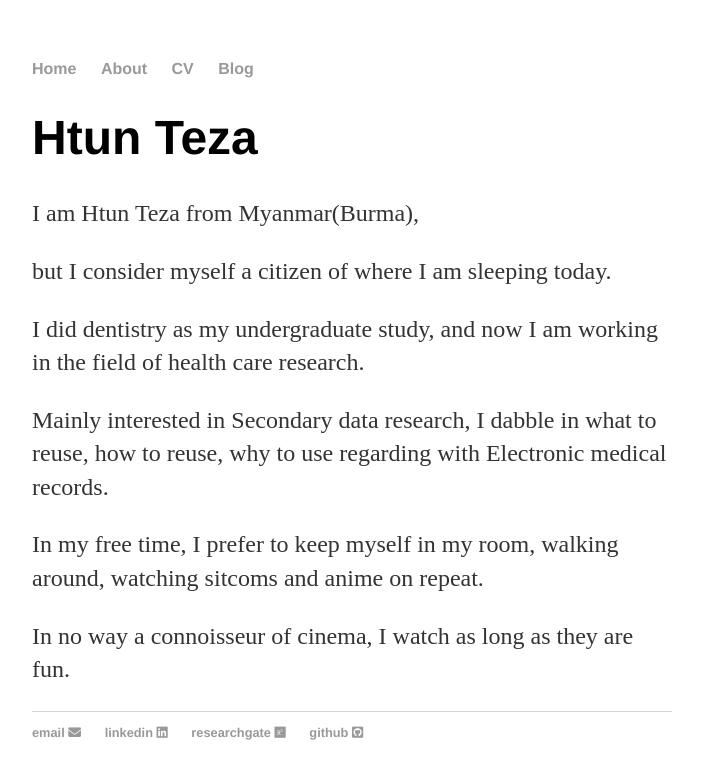
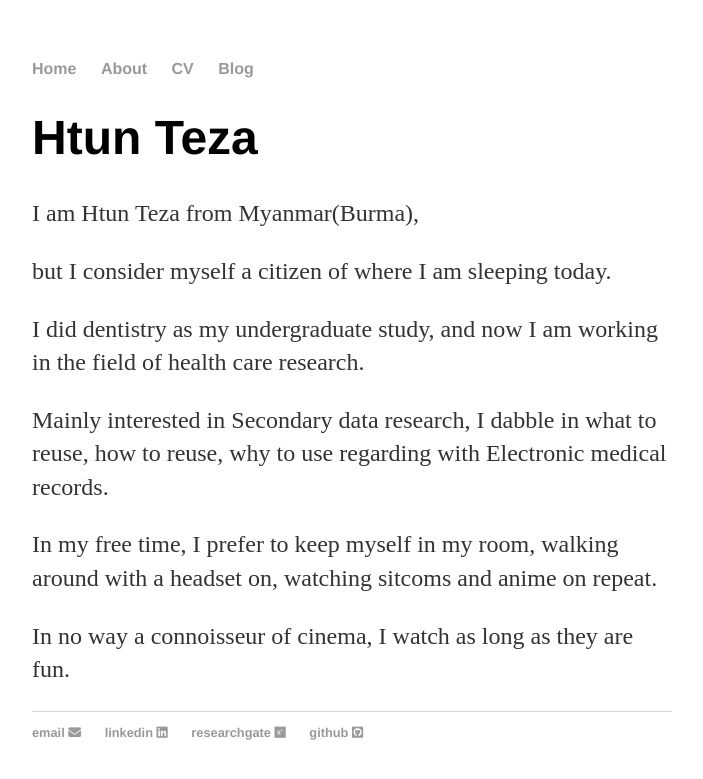
Before and after one commit to finerbrighterlighter/finerbrighterlighter.github.io, a Jekyll site: the page built from index.html, in a window 1280 px wide. Shown: the top 779 px of the page, without its empty margins (288-991 px from the left). Built offline with Jekyll 4.4.1, drawn with Linux system fonts in a browser that asks for light colours; nearby versions of some CDN libraries.

Commit message:
Update index.html

```diff
--- a/index.html
+++ b/index.html
@@ -11,6 +11,6 @@ title: Home
 		<p>Mainly interested in Secondary data research, I dabble in what to reuse, how to reuse, why to use regarding with Electronic medical records. </p>
 	</body>
 	<body>
-		<p>In my free time, I prefer to keep myself in my room, walking around, watching sitcoms and anime on repeat.</p>
+		<p>In my free time, I prefer to keep myself in my room, walking around with a headset on, watching sitcoms and anime on repeat.</p>
 		<p>In no way a connoisseur of cinema, I watch as long as they are fun.</p>
 	</body>
```
